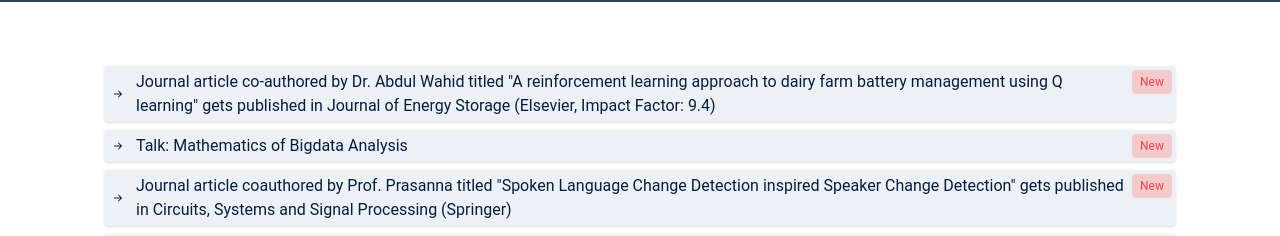
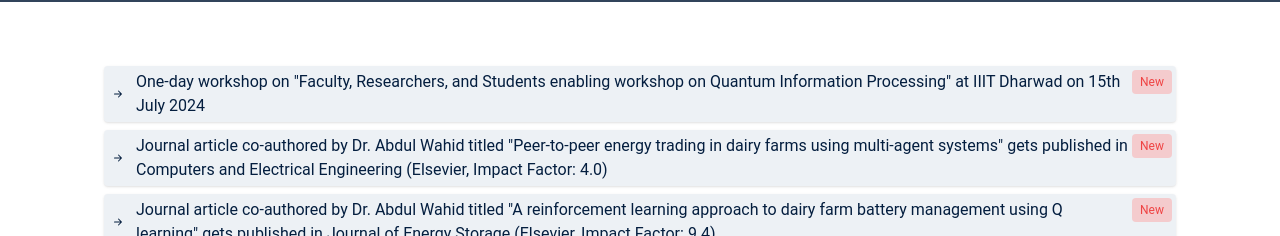
Before and after one commit to Velocity-IIITDWD/iiitdwd.ac.in, a Next.js app: page /announcements in a window 1280 px wide. Shown: the part 494-730 px from the top of the page. Built offline with nearby package versions, Linux system fonts and the light colour scheme; grey boxes are pictures that could not be loaded.

Commit message:
data: update announcements, placements and homepage carousel

```diff
--- a/data/announcements.ts
+++ b/data/announcements.ts
@@ -9,6 +9,20 @@ export type Announcement = {
 };
 
 export const announcements: Announcement[] = [
+  {
+    link: '/docs/educators_students_enabling_workshop_qc.pdf',
+    text: 'One-day workshop on "Faculty, Researchers, and Students enabling workshop on Quantum Information Processing" at IIIT Dharwad on 15th July 2024',
+    new: true,
+    year: '2024',
+    month: '7',
+  },
+  {
+    link: '/docs/peer_to_peer_energy_trading_in_dairy_farms_using_multi_agent_systems.pdf',
+    text: 'Journal article co-authored by Dr. Abdul Wahid titled "Peer-to-peer energy trading in dairy farms using multi-agent systems" gets published in Computers and Electrical Engineering (Elsevier, Impact Factor: 4.0)',
+    new: true,
+    year: '2024',
+    month: '7',
+  },
   {
     link: '/docs/A_reinforcement_learning_approach_to_dairy_farm_battery_management_using_Q_learning.pdf',
     text: 'Journal article co-authored by Dr. Abdul Wahid titled "A reinforcement learning approach to dairy farm battery management using Q learning" gets published in Journal of Energy Storage (Elsevier, Impact Factor: 9.4)',
--- a/data/homePage.ts
+++ b/data/homePage.ts
@@ -51,6 +51,10 @@ export const images: MainCarouselImage[] = [
     url: '/images/MainCarousel6.jpeg',
     caption: 'Faculties and Director of IIIT Dharwad',
   },
+  {
+    url: '/images/MainCarousel7.jpg',
+    caption: 'Convocation 2024',
+  },
 ];
 
 export const ProgramCardDetails: ProgramCards[] = [
```
Also changed, not shown: 1 other file (tests, documents, lock files or other folders).
